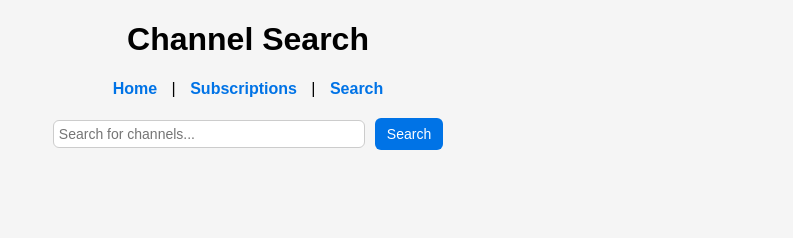
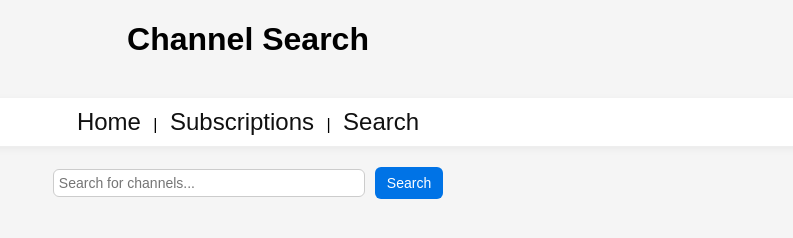
Before and after one commit to T-Ash-90/FuTube, a plain HTML site: page frontend/search.html in a window 1280 px wide. Shown: the full height of the page, 392-1185 px from the left. Drawn offline with Linux system fonts and the light colour scheme; no server answers.

Commit message:
navbar improved

```diff
--- a/frontend/assets/css/styles.css
+++ b/frontend/assets/css/styles.css
@@ -12,17 +12,25 @@ h1 {
 nav {
     text-align: center;
     margin-bottom: 20px;
+    background: white;
+    padding: 10px 20px;
+    box-shadow: 0 2px 8px rgba(0, 0, 0, 0.05);
+    border-bottom: 1px solid #eee;
 }
 
 nav a {
-    margin: 0 10px;
     text-decoration: none;
-    color: #0073e6;
-    font-weight: bold;
+    color: #111;
+    font-weight: 500;
+    font-size: clamp(0.75rem, 3vw, 1.5rem);
+    padding: 4px 8px;
+    transition: all 0.3s ease;
+    border-radius: 2px;
 }
 
 nav a:hover {
-    text-decoration: underline;
+    background-color: #2c6f91;
+    color: #fff;
 }
 
 #logo {
--- a/frontend/search.html
+++ b/frontend/search.html
@@ -7,7 +7,7 @@
 </head>
 <body>
     <img src="assets/images/futube_logo.png" alt="FuTube Logo" id="logo">
-    <h1>Channel Search</h1>
+    <h1>Channel Search</h1><br>
 
     <nav>
         <a href="index.html">Home</a> |
```
Also changed, not shown: frontend/index.html (+1 -1 lines), frontend/subscriptions.html (+1 -1 lines).
